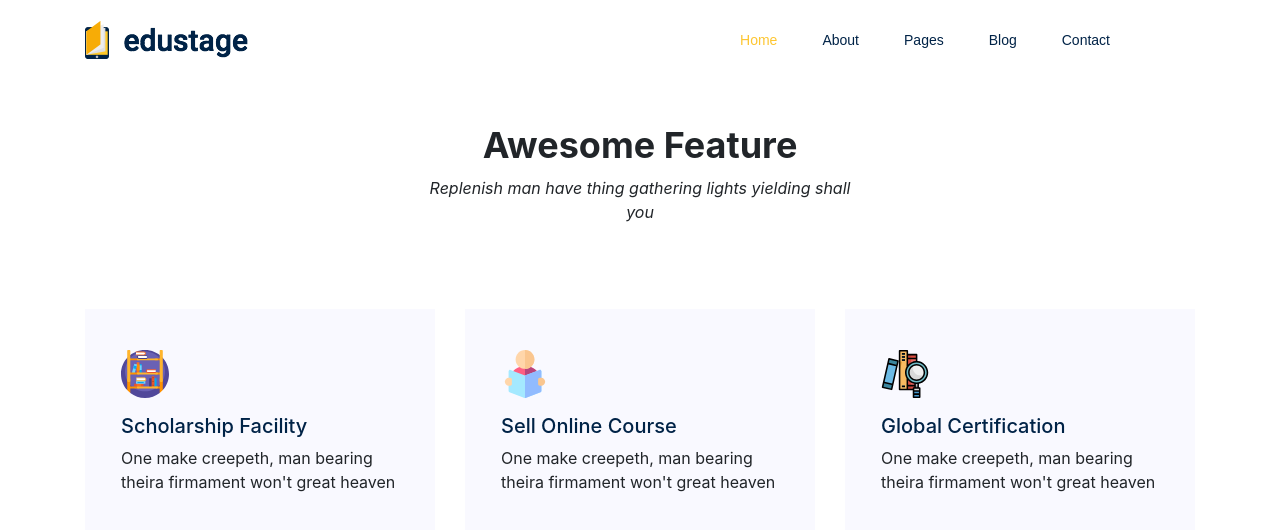
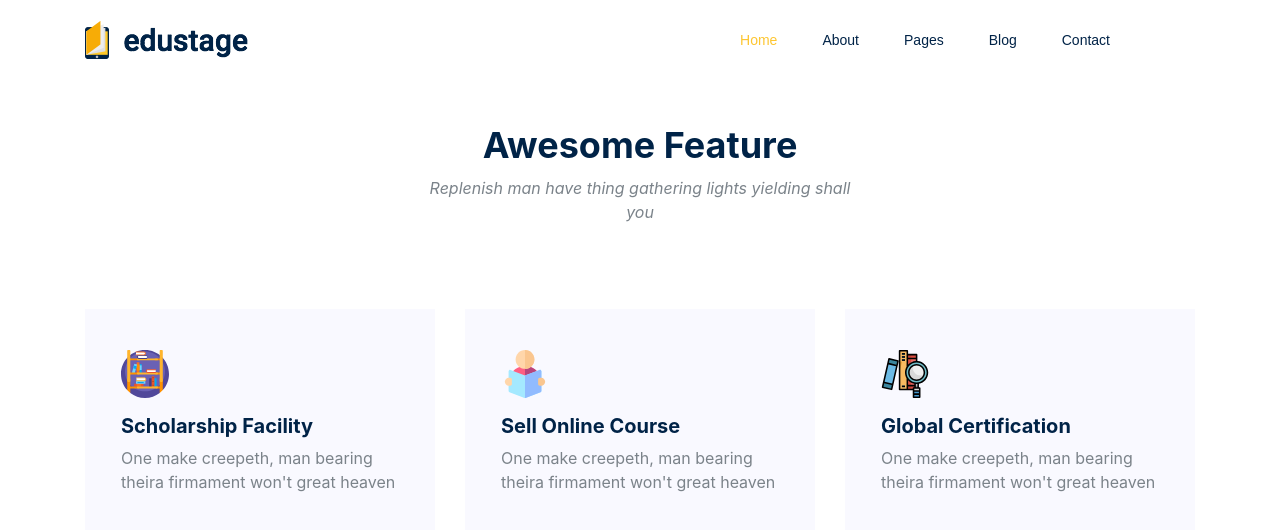
Before and after one commit to AbdifatahZamiir/library-next, a Next.js app: page / in a window 1280 px wide. Shown: the top 530 px of the page. Built offline with nearby package versions, Linux system fonts and the light colour scheme.

Commit message:
style awesome section

```diff
--- a/styles/style.css
+++ b/styles/style.css
@@ -28,7 +28,7 @@ body {
   font-size: 16px;
   font-family: "Roboto", sans-serif;
   font-weight: 400;
-  color: #7b838a;
+  color: #7b838a !important;
 }
 
 h1,
@@ -39,7 +39,7 @@ h5,
 h6 {
   font-family: "Rubik", sans-serif;
   font-weight: 500;
-  color: #002347;
+  color: #002347 !important;
 }
 
 .list {
@@ -640,9 +640,6 @@ button:focus {
   transition: all 0.3s ease 0s;
 }
 
-.single_feature .desc h4 {
-  color: #002347;
-}
 @media (max-width: 480px) {
   .single_feature {
     padding: 40px 20px;
@@ -651,11 +648,11 @@ button:focus {
 .single_feature .icon span {
   font-size: 30px;
 }
-.single_feature h4 {
+.single_feature .desc h4 {
   font-size: 20px;
-  font-weight: 500;
-}
-.single_feature p {
+  font-weight: 700;
+}
+.single_feature .desc p {
   margin-bottom: 0px;
 }
 .single_feature:hover {
```
